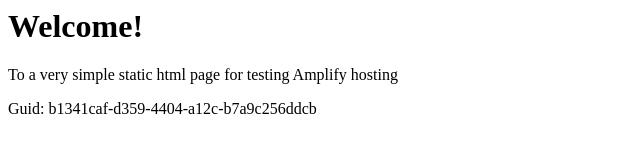
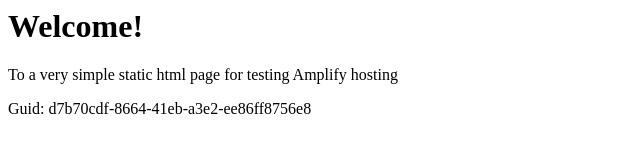
Before and after one commit to aws-aemilia-gru/Github-PR-Commit-Integration-Test-DoNotTouch-GitHubWebhookPushCanaryTest-v1-preprod-sa-east-1, a website: page src/index.html in a window 1280 px wide. Shown: the full height of the page, 0-640 px from the left. Drawn offline with Linux system fonts and the light colour scheme.

Commit message:
commit from integ tests

```diff
--- a/src/index.html
+++ b/src/index.html
@@ -12,6 +12,6 @@
 <body>
     <h1>Welcome!</h1>
     <p>To a very simple static html page for testing Amplify hosting</p>
-    <p>Guid: b1341caf-d359-4404-a12c-b7a9c256ddcb</p></body>
+    <p>Guid: d7b70cdf-8664-41eb-a3e2-ee86ff8756e8</p></body>
 
 </html>
```
